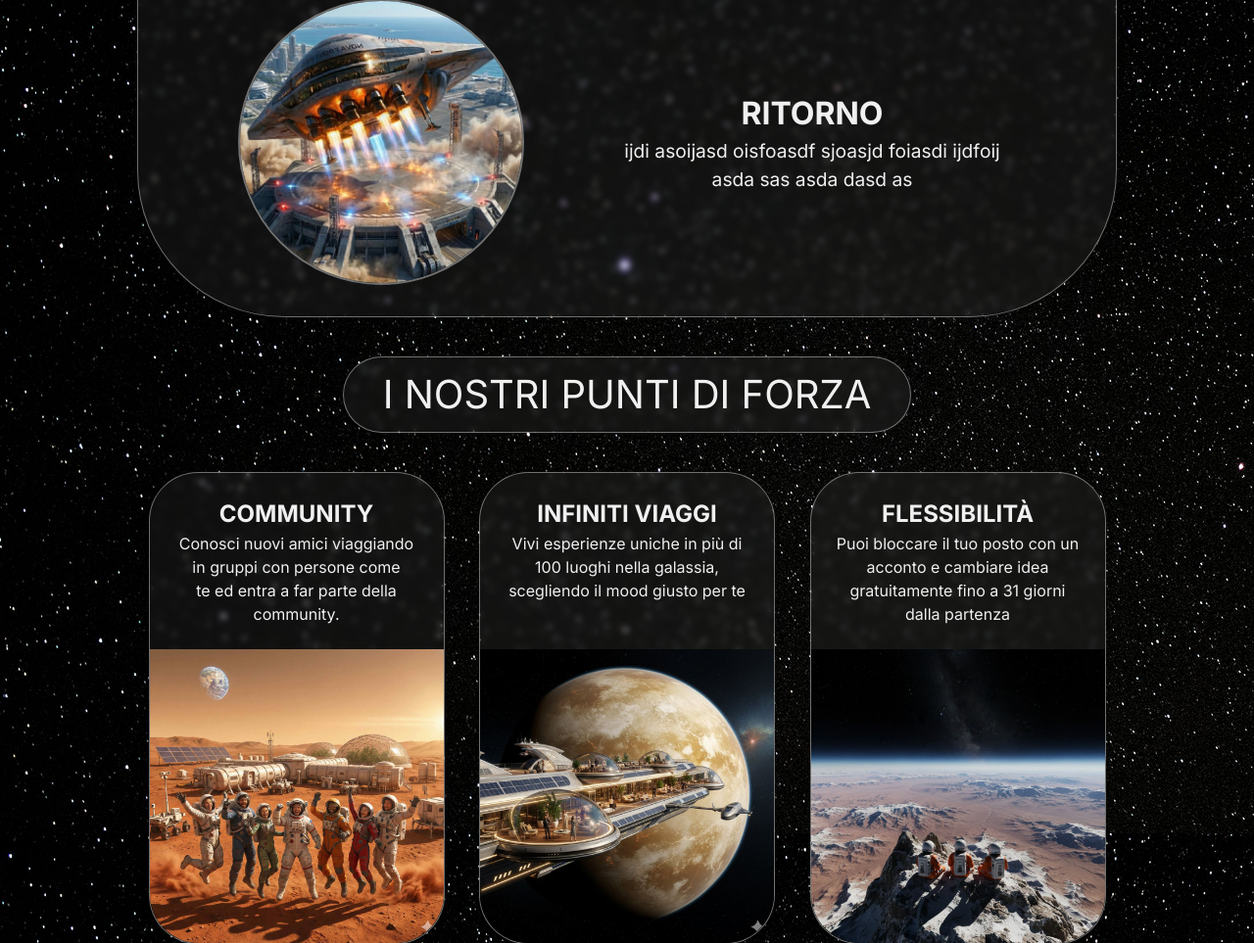
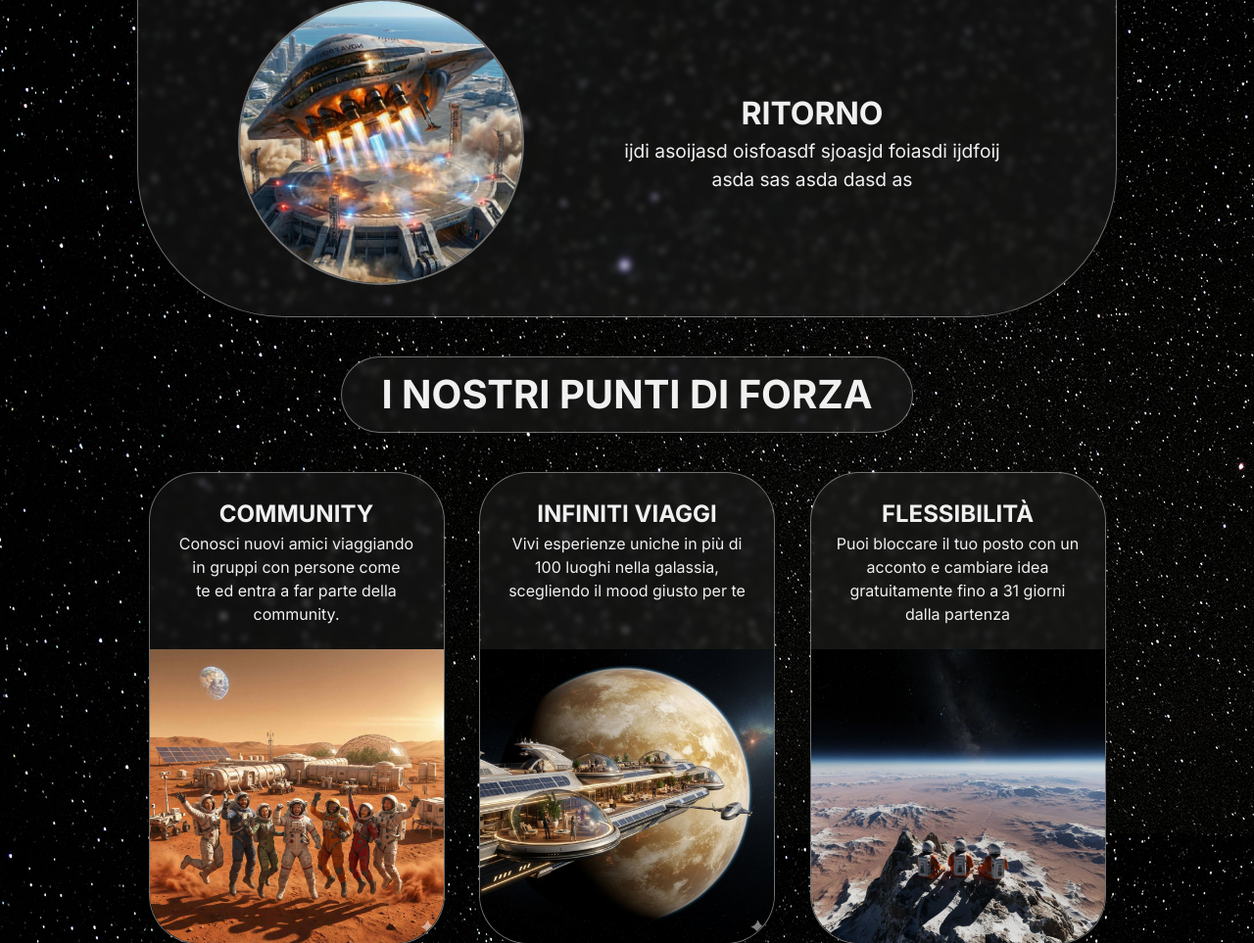
Before and after one commit to Chris-Libra-Unipd/ProgettoTecWeb, a PHP site: page / in a window 1280 px wide. Shown: the part 2194-3157 px from the top of the page at 98% size. Run offline with PHP 8.4, Linux system fonts and the light colour scheme.

Commit message:
piccola modifica h3 home

```diff
--- a/css/style.css
+++ b/css/style.css
@@ -342,6 +342,13 @@ header {
     text-align: center;
 }
 
+#contenuto h3 {
+    text-align: center;
+    color: var(--txt-color-not-pure-white);
+    font-size: 2.5em;
+}
+
+
 #contenuto h2 {
     text-align: center;
     font-weight: normal;
@@ -353,11 +360,7 @@ header {
     margin-top: 2em;
 }
 
-#programma-container h3 {
-    text-align: center;
-    color: var(--txt-color-not-pure-white);
-    font-size: 2.5em;
-}
+
 
 #lista-programma {
     list-style-type: none;
--- a/index.html
+++ b/index.html
@@ -109,7 +109,7 @@
                     </li>
                 </ul>
             </div>
-            <h2 id="punti-di-forza" class="generic-liquid-glass">I NOSTRI PUNTI DI FORZA</h2>
+            <h3 id="punti-di-forza" class="generic-liquid-glass">I NOSTRI PUNTI DI FORZA</h3>
             <ul id="cards-list-container">
                 <li class="generic-liquid-glass">
                     <div class="cards-txt-container">
```
